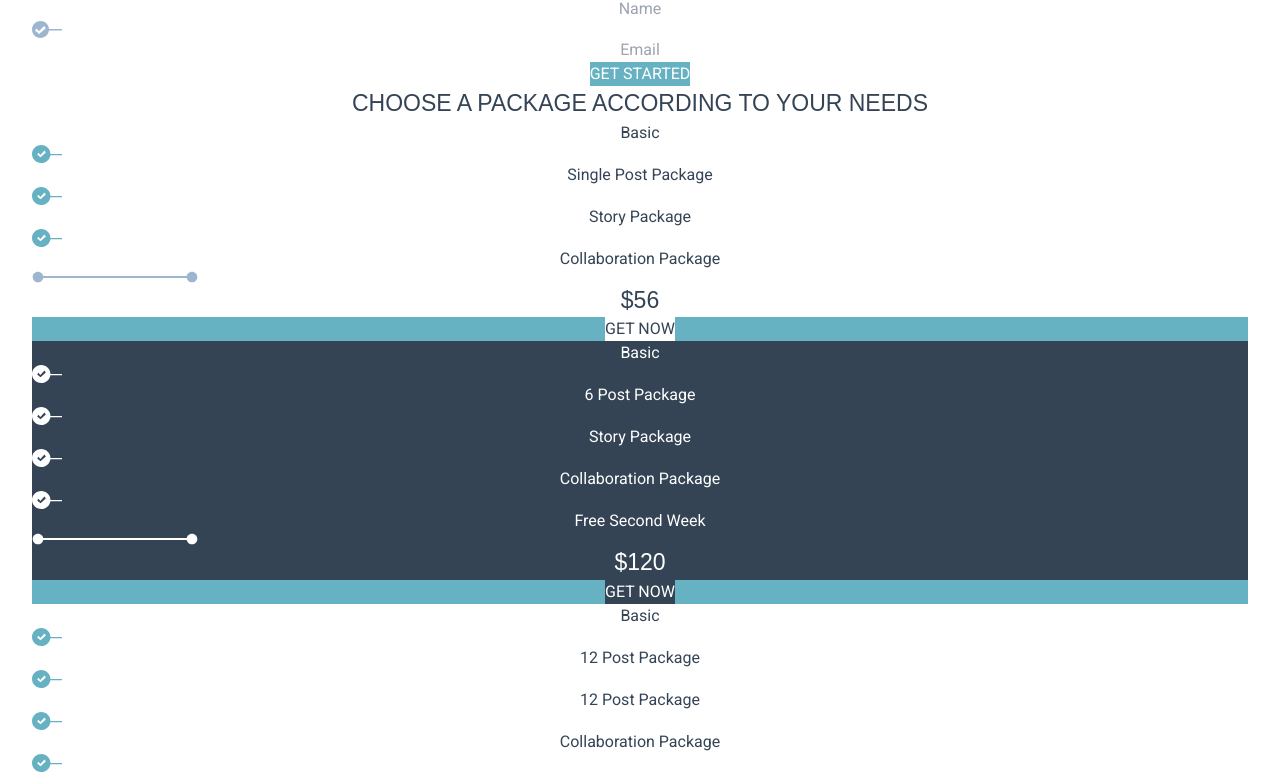
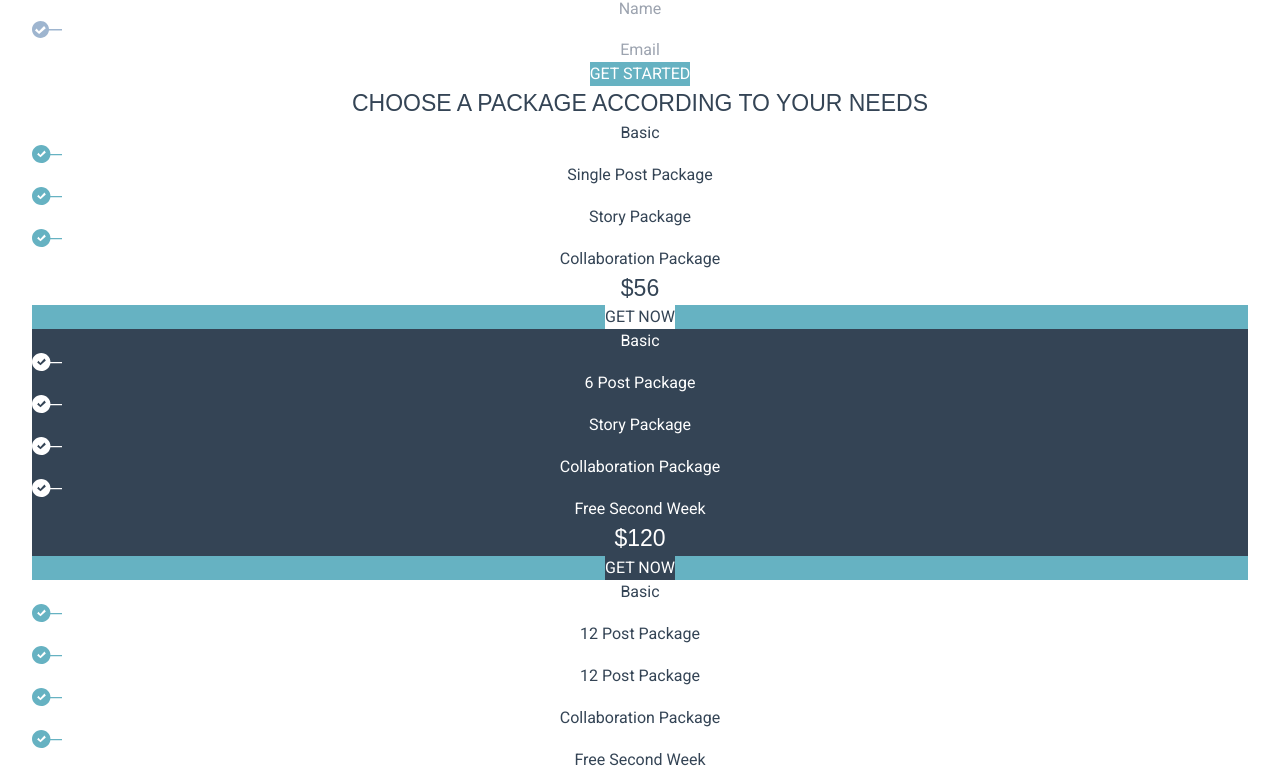
Before and after one commit to araujogabriel77/blogger-landing-page, a React (Vite) app: page / in a window 1280 px wide. Shown: the part 1979-2754 px from the top of the page. Built offline with nearby package versions, Linux system fonts and the light colour scheme; a web font is replaced by a local one.

Commit message:
feat: adjusting plans section screen sizes

```diff
--- a/src/components/services-card/index.jsx
+++ b/src/components/services-card/index.jsx
@@ -1,14 +1,16 @@
 import React from 'react';
 import blueCheck from '../../assets/images/blue-check.svg';
 import whiteCheck from '../../assets/images/white-check.svg';
-import spacer from '../../assets/images/spacer.svg';
-import whiteSpacer from '../../assets/images/white-spacer.svg';
+import './styles.css';
 
 function ServiceCard({title, services, price, dark}) {
 
   return (
     <section
-      className="w-[240px] md:w-[330px] flex flex-col rounded-3xl border-2 border-solid dark-border"
+      className="
+        w-[240px] flex flex-col justify-between rounded-3xl border-2 border-solid dark-border
+        lg:w-[320px] lg:h-[450px] lg:rounded-[42px]
+        "
       style={{backgroundColor: dark ? 'var(--default-darker-color)' : 'var(--background-color)'}}
     >
      <p
@@ -32,9 +34,8 @@ function ServiceCard({title, services, price, dark}) {
      </ul>
 
      <div className="relative py-8 mt-8">
-       <img src={dark ? whiteSpacer : spacer} className="absolute top-0 left-8" />
        <h1
-          className="text-3xl"
+          className={`text-3xl white-price ${dark ? 'white-price' : 'default-price'}`}
           style={{color: dark ? '#FFF' : 'var(--default-darker-color)'}}
         >
           {price}
--- a/src/sections/plans/index.jsx
+++ b/src/sections/plans/index.jsx
@@ -5,12 +5,31 @@ import CTAButton from '../../components/cta-button';
 function Plans() {
 
   return (
-    <section className="py-16 mt-12 w-full max-w-[1200] mx-auto rounded-3xl bg-white">
-      <h1 className="mb-8 text-3xl px-4">CHOOSE A PACKAGE ACCORDING TO YOUR NEEDS</h1>
+    <section className="
+      py-16 mt-12 w-full max-w-[1200] mx-auto rounded-3xl bg-white
+      lg:w-[80%]
+    ">
+      <h1
+        className="
+          mb-8 text-3xl px-4
+          lg:text-5xl lg:leading-[1.3] lg:max-w-[900px] lg:mx-auto lg:mb-32
+        ">CHOOSE A PACKAGE ACCORDING TO YOUR NEEDS</h1>
 
-      <div className="relative h-[1200px] md:h-[343px] mt-52 w-full bg-primary flex flex-col justify-center items-center gap-8 rounded-3xl border-2 border-solid dark-border">
-        <div className="absolute flex flex-col justify-center items-center gap-16">
-          <div className="flex flex-col gap-4 items-center">
+      <div
+        className="
+          relative h-[1200px] mt-52 w-full bg-primary flex flex-col justify-center items-center gap-8 rounded-3xl border-2 border-solid dark-border
+          lg:mt-60 lg:h-[340px]
+        ">
+        <div
+          className="
+            absolute flex flex-col justify-center items-center gap-16
+            lg:flex-row lg:gap-0 lg:items-start lg:-top-40
+        ">
+          <div
+            className="
+              flex flex-col gap-4 items-center
+              lg:w-[330px]
+            ">
             <ServiceCard
               title="Basic"
               services={["Single Post Package", "Story Package", "Collaboration Package"]}
@@ -22,7 +41,10 @@ function Plans() {
             />
           </div>
 
-          <div className="flex flex-col gap-4 items-center">
+          <div
+            className="flex flex-col gap-4 items-center
+            lg:w-[330px]
+          ">
             <ServiceCard
               title="Basic"
               services={["6 Post Package", "Story Package", "Collaboration Package", "Free Second Week"]}
@@ -35,7 +57,10 @@ function Plans() {
             />
           </div>
 
-          <div className="flex flex-col gap-4 items-center">
+          <div
+            className="flex flex-col gap-4 items-center
+            lg:w-[330px]
+          ">
             <ServiceCard
               title="Basic"
               services={["12 Post Package", "12 Post Package", "Collaboration Package","Free Second Week"]}
```
Also changed, not shown: src/components/services-card/styles.css (added, +17 -0 lines).
